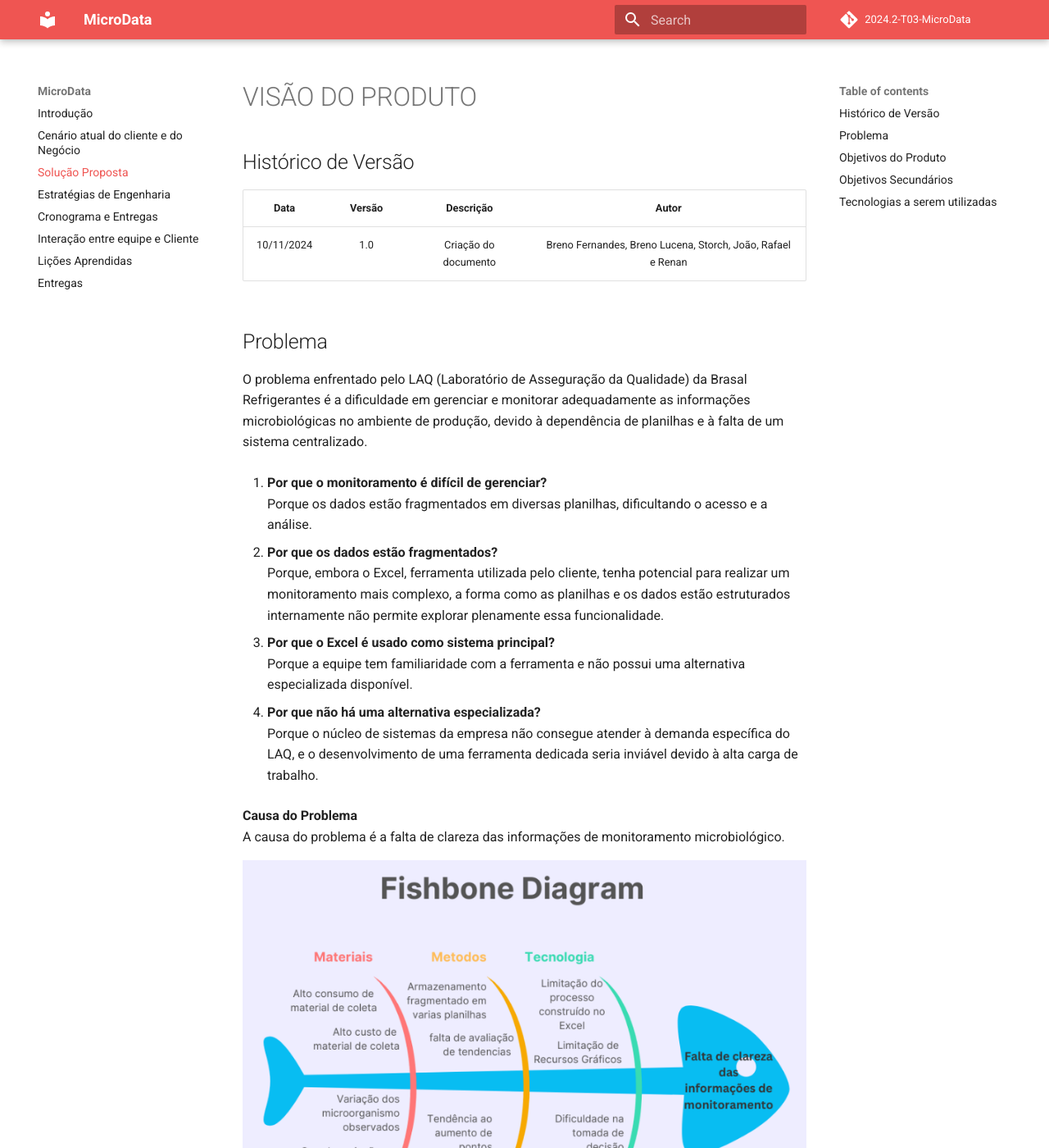
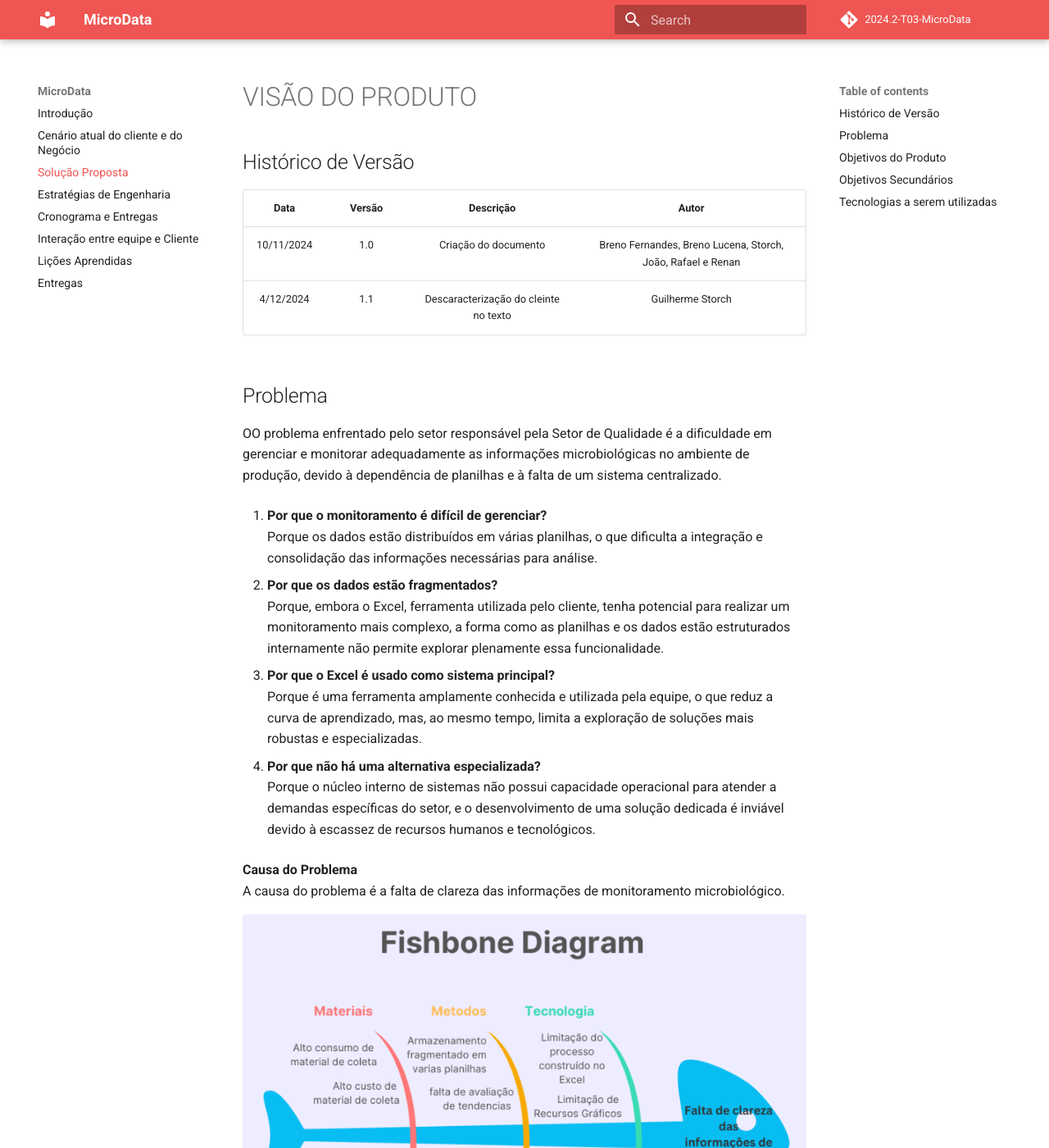
Before and after one commit to storch7/2024.2-T03-MicroData, an MkDocs documentation site: the page built from docs/visao_produto_projeto/visao_do_produto.md, in a window 1280 px wide and 1400 px high. Shown: the whole window at 82% size. Built offline with MkDocs 1.6.1 and Material for MkDocs 9.7.7, drawn with Linux system fonts in a browser that asks for light colours; comment, search, counter and statistics services are not loaded.

Commit message:
Descaracterização do texto

```diff
--- a/docs/visao_produto_projeto/visao_do_produto.md
+++ b/docs/visao_produto_projeto/visao_do_produto.md
@@ -5,22 +5,23 @@
 | **Data** | **Versão** | **Descrição** | **Autor** |
 | :--------: | :--------: | :--------:  | :--------: |
 |      10/11/2024      |      1.0      |      Criação do documento       |     Breno Fernandes, Breno Lucena, Storch, João, Rafael e Renan     |
+| 4/12/2024 | 1.1 | Descaracterização do cleinte no texto	| Guilherme Storch |
 
 ## Problema
 
-O problema enfrentado pelo LAQ (Laboratório de Asseguração da Qualidade) da Brasal Refrigerantes é a dificuldade em gerenciar e monitorar adequadamente as informações microbiológicas no ambiente de produção, devido à dependência de planilhas e à falta de um sistema centralizado.
+OO problema enfrentado pelo setor responsável pela Setor de Qualidade é a dificuldade em gerenciar e monitorar adequadamente as informações microbiológicas no ambiente de produção, devido à dependência de planilhas e à falta de um sistema centralizado.
 
 1. **Por que o monitoramento é difícil de gerenciar?**
-   Porque os dados estão fragmentados em diversas planilhas, dificultando o acesso e a análise.
+  Porque os dados estão distribuídos em várias planilhas, o que dificulta a integração e consolidação das informações necessárias para análise.
 
 2. **Por que os dados estão fragmentados?**
   Porque, embora o Excel, ferramenta utilizada pelo cliente, tenha potencial para realizar um monitoramento mais complexo, a forma como as planilhas e os dados estão estruturados internamente não permite explorar plenamente essa funcionalidade.
 
 3. **Por que o Excel é usado como sistema principal?**
-   Porque a equipe tem familiaridade com a ferramenta e não possui uma alternativa especializada disponível.
+   Porque é uma ferramenta amplamente conhecida e utilizada pela equipe, o que reduz a curva de aprendizado, mas, ao mesmo tempo, limita a exploração de soluções mais robustas e especializadas.
 
 4. **Por que não há uma alternativa especializada?**
-   Porque o núcleo de sistemas da empresa não consegue atender à demanda específica do LAQ, e o desenvolvimento de uma ferramenta dedicada seria inviável devido à alta carga de trabalho.
+   Porque o núcleo interno de sistemas não possui capacidade operacional para atender a demandas específicas do setor, e o desenvolvimento de uma solução dedicada é inviável devido à escassez de recursos humanos e tecnológicos.
 
 **Causa do Problema**
 A causa do problema é a falta de clareza das informações de monitoramento microbiológico.
```
